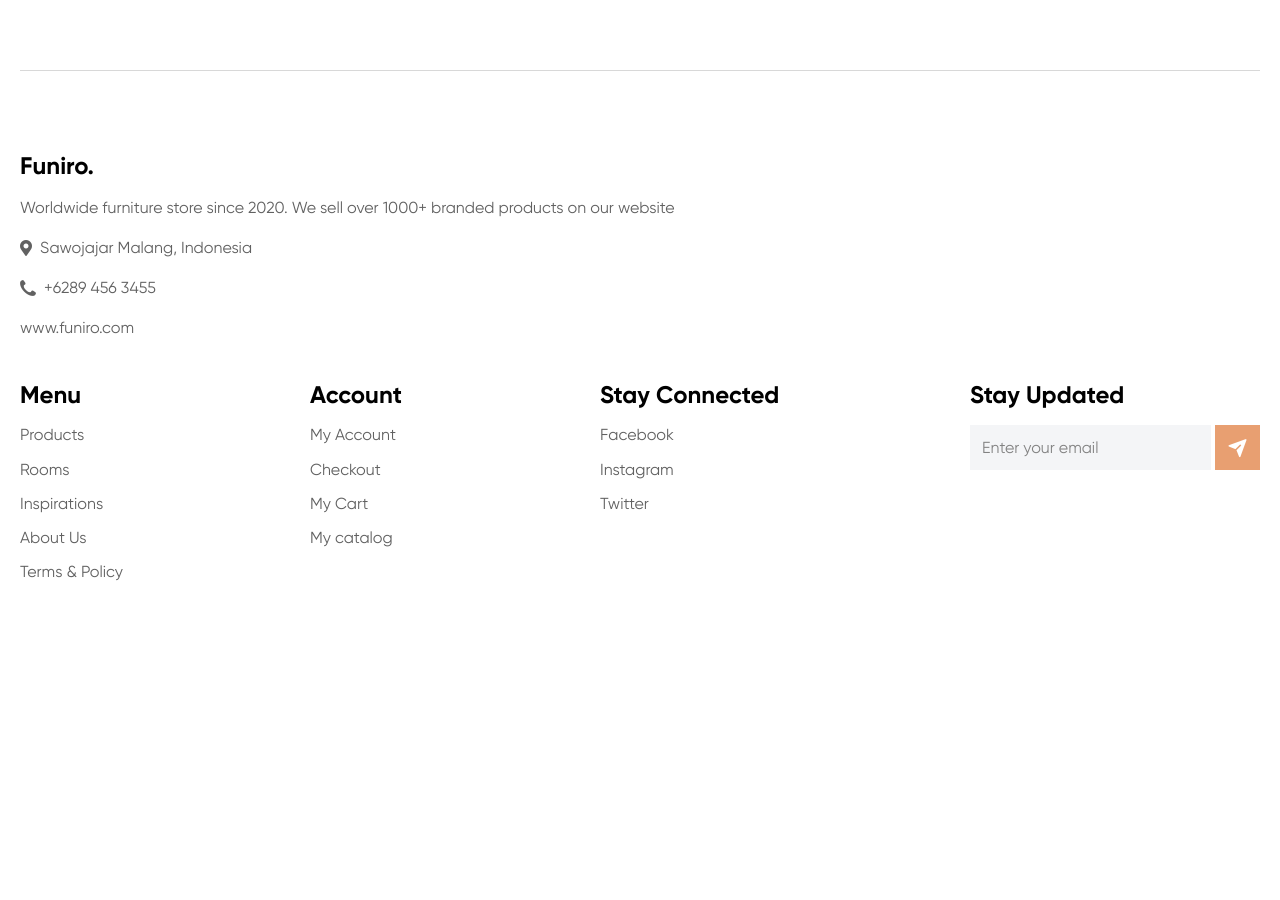
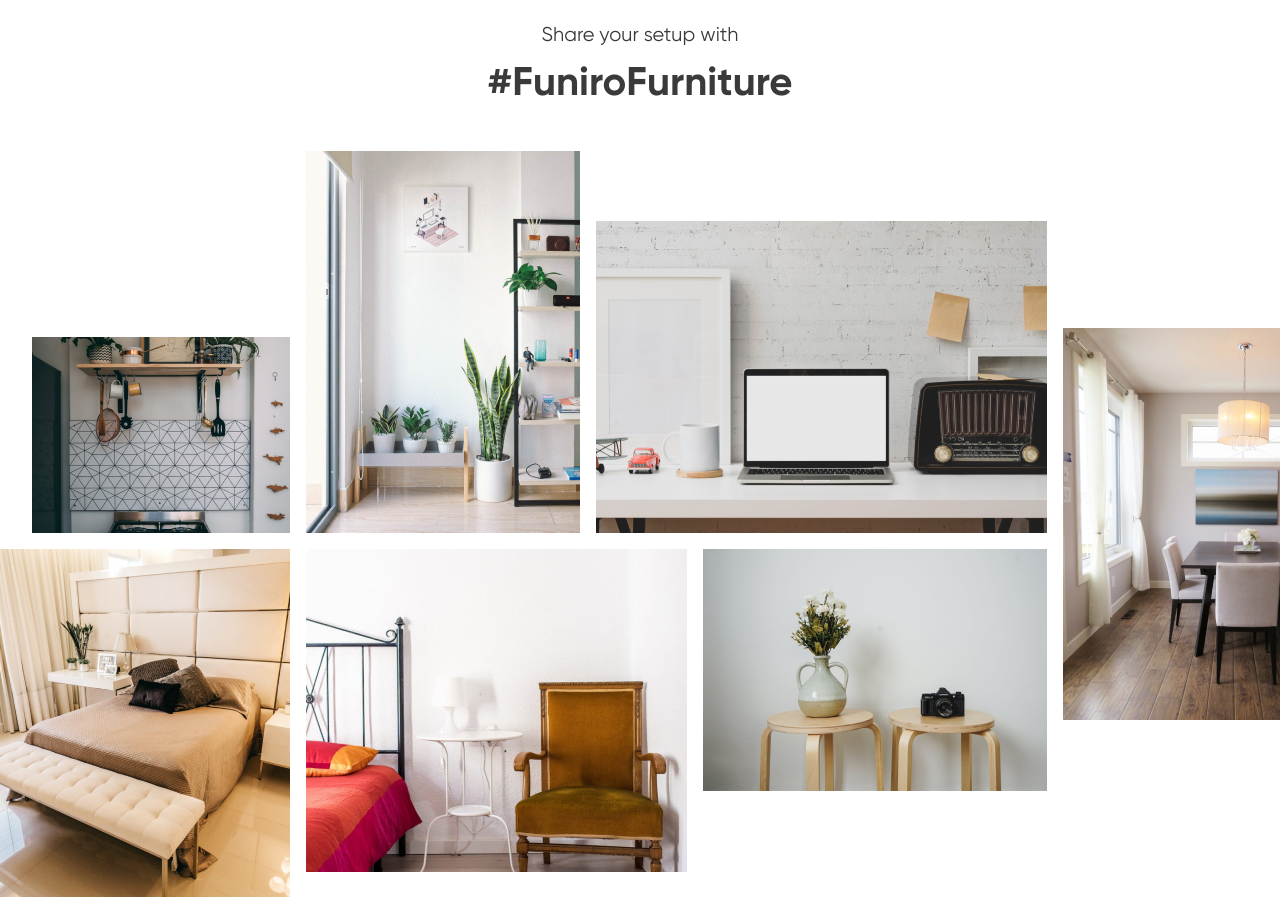
Before and after one commit to AlexShkn/Funiro, a website: page docs/index.html in a window 1280 px wide. Shown: the part 3040-3940 px from the top of the page. Before the commit the page ends 3731 px from the top, so only its background shows below. Drawn offline with nearby package versions, Linux system fonts and the light colour scheme; files whose address does not match are found by name.

Commit message:
furniture +lightgallery

```diff
--- a/#src/scss/components/_furniture.scss
+++ b/#src/scss/components/_furniture.scss
@@ -0,0 +1,130 @@
+.furniture {
+	@include adaptiv-value('padding-bottom', 85, 40, 1);
+	// .furniture__container
+
+	&__container {
+	}
+
+	// .furniture__label
+
+	&__label {
+		text-align: center;
+		color: var(--color-darGray);
+		@include adaptiv-value('font-size', 20, 16, 1);
+		line-height: 150%;
+		&:not(:last-child) {
+			margin: 0 0 math.div(8px, 20px) * 1em 0;
+		}
+	}
+
+	// .furniture__title
+
+	&__title {
+		margin: 0 0 math.div(32px, 40px) * 1em 0;
+	}
+
+	// .furniture__body
+
+	&__body {
+		position: relative;
+		@media (any-hover: none) {
+			//горизонтальный скролл
+			&:hover {
+				overflow: auto;
+				-webkit-overflow-scrolling: touch;
+			}
+		}
+	}
+
+	// .furniture__items
+
+	&__items {
+		display: grid;
+		grid-template-columns: auto;
+		grid-auto-flow: column;
+		align-items: center;
+		gap: 16px;
+		@media (any-hover: hover) {
+			justify-content: center;
+		}
+	}
+
+	// .furniture__column
+
+	&__column {
+		display: flex;
+		flex-wrap: wrap;
+		align-items: center;
+		margin: 0 -8px;
+		&:first-child {
+			justify-content: flex-end;
+		}
+	}
+
+	// .furniture__row
+
+	&__row {
+		display: inline-grid;
+		padding: 0 8px;
+		grid-template-columns: auto;
+		grid-auto-flow: column;
+		gap: 16px;
+		&:not(:last-child) {
+			margin: 0 0 16px 0;
+		}
+	}
+
+	// ._gallery
+
+	&_gallery {
+	}
+}
+.row-furniture {
+	// .row-furniture_left-top
+
+	&_left-top {
+		justify-content: end;
+		align-items: end;
+	}
+
+	// .row-furniture_left-bottom
+
+	&_left-bottom {
+		justify-content: end;
+		align-items: start;
+	}
+
+	// .row-furniture_center
+
+	&_center {
+		display: block;
+	}
+
+	// .row-furniture_right-top
+
+	&_right-top {
+		align-items: end;
+	}
+
+	// .row-furniture_right-bottom
+
+	&_right-bottom {
+		align-items: start;
+	}
+
+	// .row-furniture__item
+
+	&__item {
+		@media (any-hover: hover) {
+			img {
+				transition: all 0.8s ease 0s;
+				filter: grayscale(1);
+			}
+			&:hover {
+				img {
+					filter: grayscale(0);
+				}
+			}
+		}
+	}
+}
--- a/#src/scss/style.scss
+++ b/#src/scss/style.scss
@@ -79,10 +79,10 @@ body {
 //===========MAIN===============================================
 @import './components/footer';
 //</ПОДКЛЮЧЕНИЕ ФАЙЛОВ СТИЛЕЙ СТРАНИЦ И ЭЛЕМЕНТОВ>==============
-// @import './parts/popup';
+@import './parts/popup';
 // @import './parts/home';
 //@import "./parts/datepicker";
-//@import "/parts/lightgallery";
+@import './parts/lightgallery';
 //@import "./parts/pagging";
 //<ПОДКЛЮЧЕНИЕ ФАЙЛОВ UI СТИЛЕЙ, ФОРМ И ГОТОВЫХ КЛАССОВ>========
 @import 'forms';
--- a/docs/index.html
+++ b/docs/index.html
@@ -395,6 +395,45 @@
 		</div>
 	</div>
 </section>
+				 <section class="furniture">
+	<div class="furniture__container">
+		<div class="furniture__label">Share your setup with</div>
+		<h2 class="furniture__title title">#FuniroFurniture</h2>
+		<div data-speed="0.01" class="furniture__body">
+			<div class="furniture__items _gallery">
+				<div class="furniture__column">
+					<div class="furniture__row row-furniture row-furniture_left-top">
+						<a href="img/furniture/09.jpg" class="row-furniture__item"><img src="img/furniture/09.jpg" alt="Image"></a>
+						<a href="img/furniture/01.jpg" class="row-furniture__item"><img src="img/furniture/01.jpg" alt="Image"></a>
+						<a href="img/furniture/02.jpg" class="row-furniture__item"><img src="img/furniture/02.jpg" alt="Image"></a>
+					</div>
+					<div class="furniture__row row-furniture row-furniture_left-bottom">
+						<a href="img/furniture/04.jpg" class="row-furniture__item"><img src="img/furniture/04.jpg" alt="Image"></a>
+						<a href="img/furniture/06.jpg" class="row-furniture__item"><img src="img/furniture/06.jpg" alt="Image"></a>
+						<a href="img/furniture/07.jpg" class="row-furniture__item"><img src="img/furniture/07.jpg" alt="Image"></a>
+					</div>
+				</div>
+				<div class="furniture__column">
+					<div class="furniture__row row-furniture row-furniture_center">
+						<a href="img/furniture/03.jpg" class="row-furniture__item"><img src="img/furniture/03.jpg" alt="Image"></a>
+					</div>
+				</div>
+				<div class="furniture__column">
+					<div class="furniture__row row-furniture row-furniture_right-top">
+						<a href="img/furniture/04.jpg" class="row-furniture__item"><img src="img/furniture/04.jpg" alt="Image"></a>
+						<a href="img/furniture/05.jpg" class="row-furniture__item"><img src="img/furniture/05.jpg" alt="Image"></a>
+						<a href="img/furniture/01.jpg" class="row-furniture__item"><img src="img/furniture/01.jpg" alt="Image"></a>
+					</div>
+					<div class="furniture__row row-furniture row-furniture_right-bottom">
+						<a href="img/furniture/08.jpg" class="row-furniture__item"><img src="img/furniture/08.jpg" alt="Image"></a>
+						<a href="img/furniture/09.jpg" class="row-furniture__item"><img src="img/furniture/09.jpg" alt="Image"></a>
+						<a href="img/furniture/06.jpg" class="row-furniture__item"><img src="img/furniture/06.jpg" alt="Image"></a>
+					</div>
+				</div>
+			</div>
+		</div>
+	</div>
+</section>
 
 			</main>
 			<footer class="footer">
```
Also changed, not shown: #src/partials/_furniture.html (+39 -0 lines), README.md, docs/css/style.min.css.
